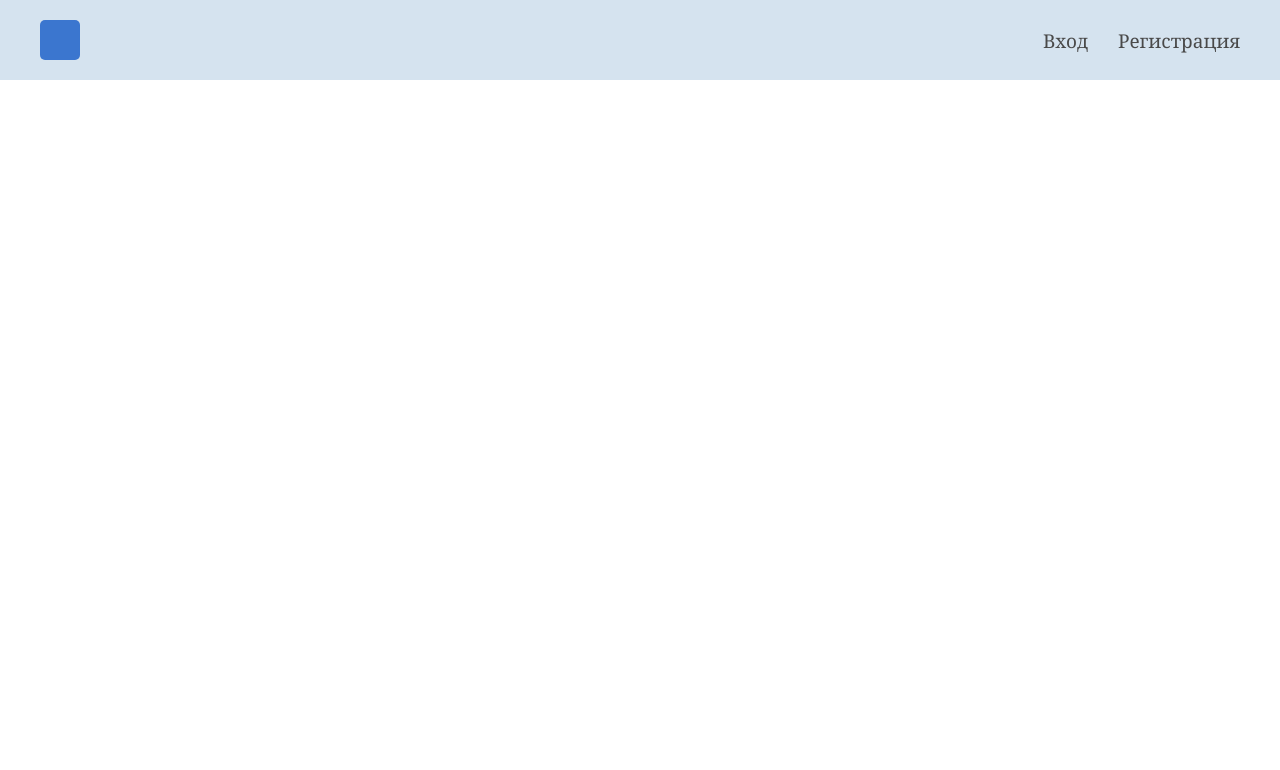
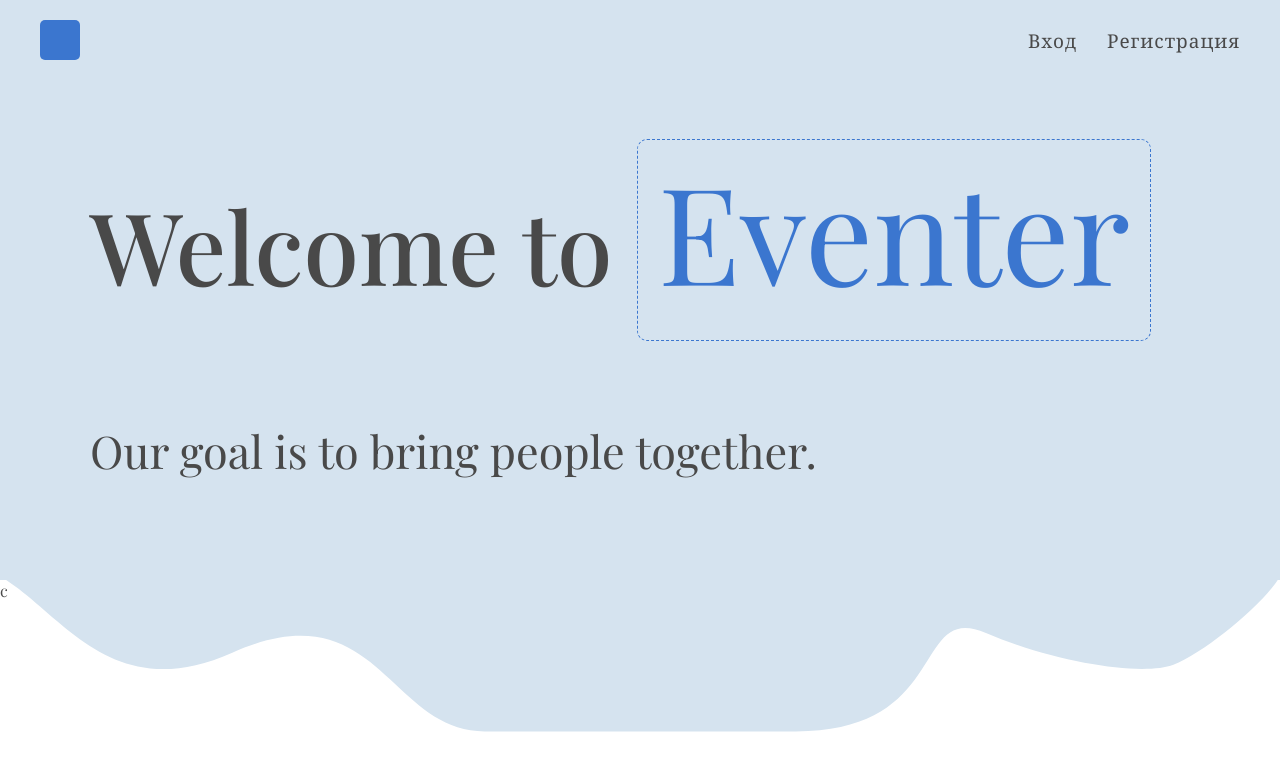
Before and after one commit to simon-Cat/eventer-frontend, a Vue app: page / in a window 1280 px wide. Shown: the top 770 px of the page. Built offline with nearby package versions, Linux system fonts and the light colour scheme.

Commit message:
add component Hero

```diff
--- a/src/App.vue
+++ b/src/App.vue
@@ -1,14 +1,18 @@
 <script>
 import Header from './components/Header.vue'
+import Hero from './components/Hero.vue'
+
 export default {
   components: {
-    Header
+    Header,
+    Hero
   }
 }
 </script>
 
 <template>
   <Header />
+  <Hero />
 </template>
 
 <style></style>
--- a/src/assets/main.css
+++ b/src/assets/main.css
@@ -7,6 +7,7 @@
     --medium-font-weigth: 500;
     --transition: .4s ease;
     --hover-opacity: .8;
+    --x-padding-desktop: 40px
 }
 
 * {
@@ -16,6 +17,7 @@
     font-family: 'Playfair Display', Georgia, 'Times New Roman', Times, serif;
     font-optical-sizing: auto;
     color: var(--text-dark-color);
+    font-weight: var(--regular-font-weigth);
 }
 
 ul {
--- a/src/components/Header.vue
+++ b/src/components/Header.vue
@@ -15,7 +15,7 @@ export default {}
 <style>
 .header {
   background-color: #d5e3ef;
-  padding: 20px 40px;
+  padding: 20px var(--x-padding-desktop);
   display: flex;
   justify-content: space-between;
   align-items: center;
@@ -42,6 +42,7 @@ export default {}
 
 .navigation-link {
   transition: opacity var(--transition);
+  letter-spacing: 1px;
 }
 
 .navigation-link:hover {
--- /dev/null
+++ b/src/components/Hero.vue
@@ -0,0 +1,50 @@
+<script>
+export default {}
+</script>
+
+<template>
+  <section class="hero">
+    <h2 class="title">Welcome to <span class="text-blue">Eventer</span></h2>
+    <p class="description">Our goal is to bring people together.</p>
+    <div id="hero-vector"></div>
+  </section>
+  c
+</template>
+
+<style>
+.hero {
+  padding: 60px 0 100px;
+  background-color: var(--bg-color);
+  position: relative;
+}
+
+.title {
+  font-size: 100px;
+  font-weight: var(--medium-font-weigth);
+  max-width: 1100px;
+  margin: 0 auto 100px;
+}
+
+.text-blue {
+  color: var(--blue-color);
+  font-size: 135px;
+  padding: 0 20px 20px;
+  border: 1px dashed var(--blue-color);
+  border-radius: 10px;
+}
+
+.description {
+  max-width: 1100px;
+  margin: 0 auto;
+  font-size: 45px;
+}
+
+#hero-vector {
+  position: absolute;
+  width: 100%;
+  height: 100%;
+  background: url(../assets/images/vectors/hero-vector.svg) no-repeat;
+  background-size: contain;
+  bottom: -500px;
+}
+</style>
```
Also changed, not shown: src/assets/images/vectors/hero-vector.svg (added).
